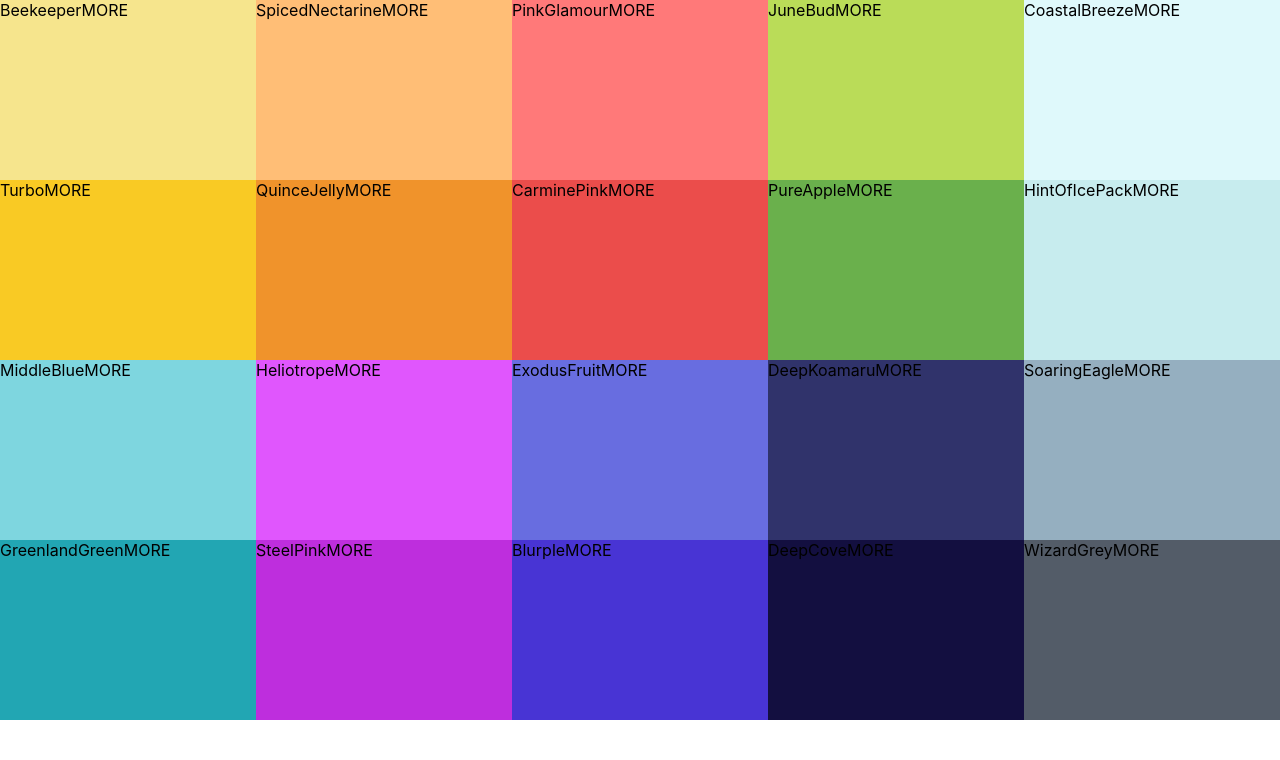
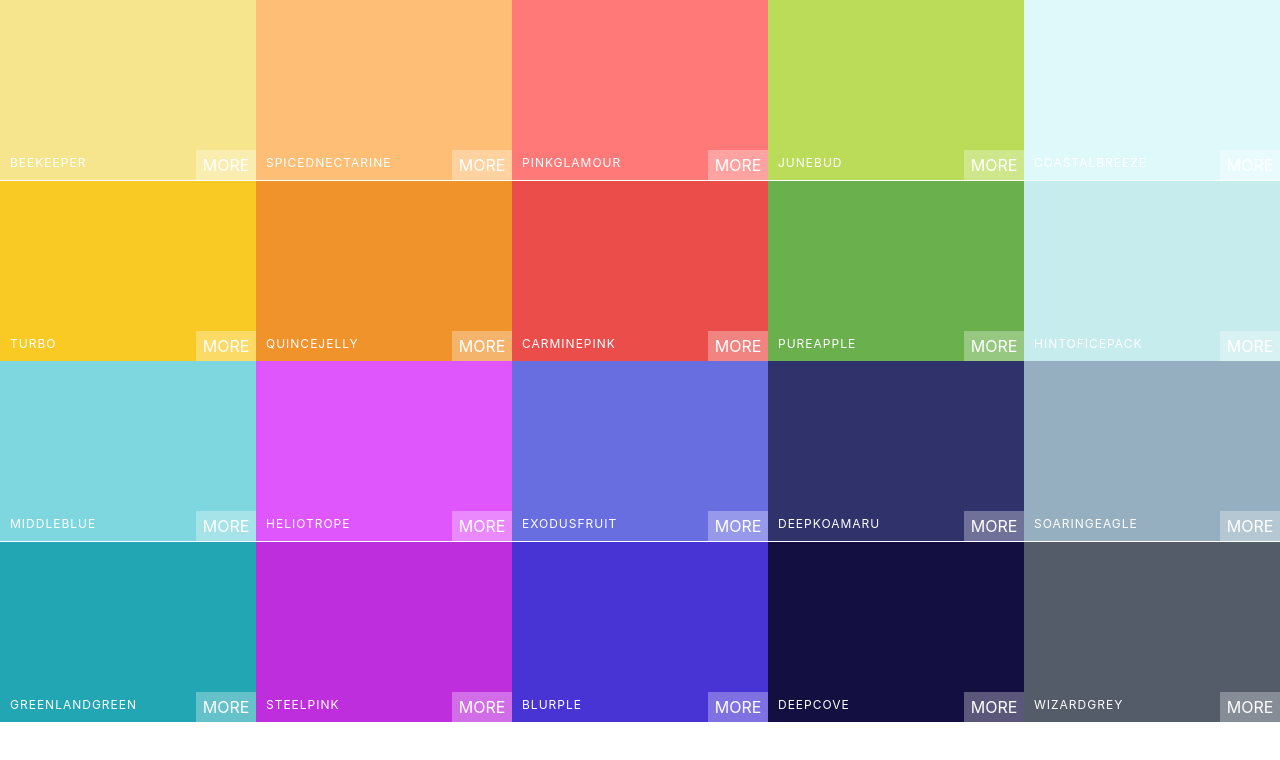
Before and after one commit to guymdls/ReactColorApp, a React (Create React App) app: page / in a window 1280 px wide. Shown: the top 760 px of the page. Built offline with nearby package versions, Linux system fonts and the light colour scheme.

Commit message:
styling Color Box

```diff
--- a/src/ColorBox.css
+++ b/src/ColorBox.css
@@ -5,4 +5,56 @@
   display: inline-block;
   position: relative;
   cursor: pointer;
+  margin-bottom: -3.5px;
 }
+
+.copy-button {
+  width: 100px;
+  height: 30px;
+  position: absolute;
+  display: inline-block;
+  top: 50%;
+  left: 50%;
+  margin-left: -50px;
+  margin-top: -15px;
+  text-align: center;
+  outline: none;
+  background: rgba(255, 255, 255, 0.3);
+  font-size: 1rem;
+  color: white;
+  text-transform: uppercase;
+  border: none;
+  opacity: 0; /* hide btn if not hover on the box*/
+}
+
+.ColorBox:hover .copy-button {
+  /* when hover the box edit the btn*/
+  opacity: 1;
+  transition: 0.5s;
+}
+
+.box-content {
+  position: absolute;
+  width: 100%;
+  padding: 10px;
+  left: 0px; /* put it on the left side*/
+  bottom: 0px; /* put it on the bottom */
+  color: white;
+  letter-spacing: 1px;
+  text-transform: uppercase;
+  font-size: 12px;
+}
+
+.see-more {
+  background: rgba(255, 255, 255, 0.3);
+  position: absolute;
+  border: none;
+  bottom: 0px; /* put it on the bottom */
+  right: 0;
+  color: white;
+  width: 60px;
+  height: 30px;
+  text-align: center;
+  line-height: 30px;
+  text-transform: uppercase;
+}
--- a/src/ColorBox.js
+++ b/src/ColorBox.js
@@ -5,10 +5,16 @@
 
 class ColorBox extends Component {
     render() {
+        const { name, background } = this.props;
         return (
-            <div style={{background: this.props.background}} className='ColorBox'>
-                <span>{this.props.name}</span>
-                <span>MORE</span>
+            <div style={{ background }} className='ColorBox'>
+                <div className='copy-container'>
+                    <div className='box-content'>
+                        <span>{name}</span>
+                    </div>
+                    <button className='copy-button'>Copy</button>
+                </div>
+                <span className='see-more'>More</span>
             </div>
         )
     }
```
Lines whose indentation alone changed are shown as unchanged.
